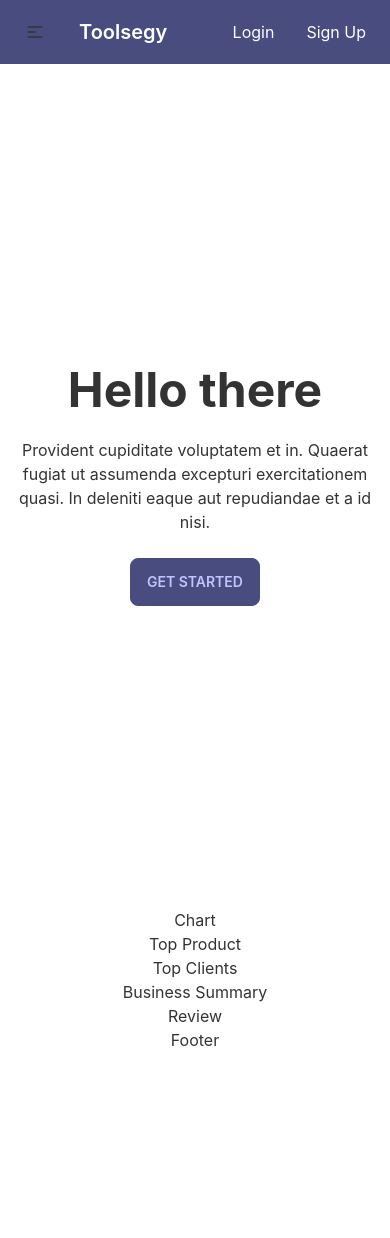
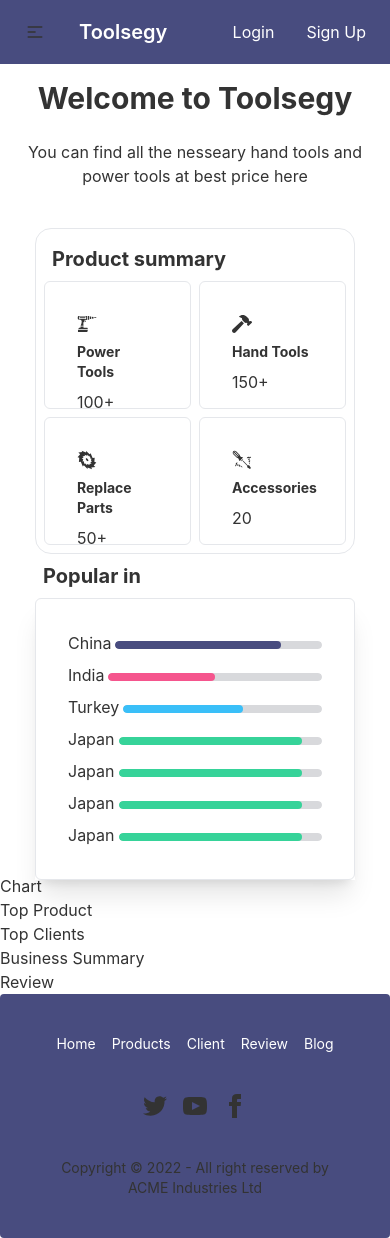
Before and after one commit to Khalidprithy/Toolsegy-client, a React (Create React App) app: page / in a window 390 px wide. Before the commit the page ends 1052 px from the top, so only its background shows below. Built offline with nearby package versions, Linux system fonts and the light colour scheme.

Commit message:
banner added

```diff
--- a/package.json
+++ b/package.json
@@ -9,8 +9,10 @@
     "daisyui": "^2.15.0",
     "react": "^18.1.0",
     "react-dom": "^18.1.0",
+    "react-icons": "^4.3.1",
     "react-router-dom": "^6.3.0",
     "react-scripts": "5.0.1",
+    "recharts": "^2.1.10",
     "web-vitals": "^2.1.4"
   },
   "scripts": {
--- a/src/App.js
+++ b/src/App.js
@@ -11,7 +11,7 @@
 
 function App() {
   return (
-    <div className="App">
+    <div>
       <NavBar></NavBar>
       <Routes>
         <Route path='/' element={<Dashboard></Dashboard>}></Route>
--- a/src/components/Pages/Home/Banner.js
+++ b/src/components/Pages/Home/Banner.js
@@ -1,18 +1,19 @@
 import React from 'react';
+import BannerStates from './BannerStates';
+
 
 const Banner = () => {
     return (
         <div>
-            <div class="hero min-h-screen">
-                <div class="hero-content text-center">
-                    <div class="max-w-md">
-                        <h1 class="text-5xl font-bold">Hello there</h1>
-                        <p class="py-6">Provident cupiditate voluptatem et in. Quaerat fugiat ut assumenda excepturi exercitationem quasi. In deleniti eaque aut repudiandae et a id nisi.</p>
-                        <button class="btn btn-primary">Get Started</button>
+            <div className="hero">
+                <div className="hero-content text-center">
+                    <div className="max-w-md">
+                        <h1 className="text-3xl font-bold">Welcome to Toolsegy</h1>
+                        <p className="py-6">You can find all the nesseary hand tools and power tools at best price here</p>
                     </div>
                 </div>
             </div>
-
+            <BannerStates></BannerStates>
         </div>
     );
 };
--- /dev/null
+++ b/src/components/Pages/Home/BannerStates.js
@@ -0,0 +1,61 @@
+import React from 'react';
+import { GiDrill, GiBoltSaw, GiScrewdriver } from 'react-icons/gi';
+import { FaHammer } from 'react-icons/fa';
+
+const BannerStates = () => {
+    return (
+        <div className='grid grid-cols-1 md:grid-cols-2
+        lg:grid-cols-2'>
+            <div className='card w-80 mx-auto p-2 border'>
+                <h1 className='text-xl font-bold p-2'>Product summary</h1>
+                <div className='grid grid-cols-2 gap-2'>
+                    <div class="card bg-base-100 h-32 rounded-md border">
+                        <div class="card-body">
+                            <h2 class="card-title"><GiDrill></GiDrill></h2>
+                            <p className='font-bold text-sm'>Power Tools</p>
+                            <p>100+</p>
+                        </div>
+                    </div>
+                    <div class="card bg-base-100 h-32 rounded-md border">
+                        <div class="card-body">
+                            <h2 class="card-title"><FaHammer></FaHammer></h2>
+                            <p className='font-bold text-sm'>Hand Tools</p>
+                            <p>150+</p>
+                        </div>
+                    </div>
+                    <div class="card bg-base-100 h-32 rounded-md border">
+                        <div class="card-body">
+                            <h2 class="card-title"><GiBoltSaw></GiBoltSaw></h2>
+                            <p className='font-bold text-sm'>Replace Parts</p>
+                            <p>50+</p>
+                        </div>
+                    </div>
+                    <div class="card bg-base-100 h-32 rounded-md border">
+                        <div class="card-body">
+                            <h2 class="card-title"><GiScrewdriver></GiScrewdriver></h2>
+                            <p className='font-bold text-sm'>Accessories</p>
+                            <p>20</p>
+                        </div>
+                    </div>
+                </div>
+            </div>
+            <div className='card w-80 h-80 mx-auto'>
+                <h1 className='text-xl font-bold p-2'>Popular in</h1>
+                <div class="bg-base-100 shadow-xl">
+                    <div class="card-body rounded-md border">
+                        <p className='flex items-center'>China <progress class="progress w-56 progress-primary mt-1 ml-1" value="80" max="100"></progress></p>
+                        <p className='flex items-center'>India <progress class="progress w-56 progress-secondary mt-1 ml-1" value="50" max="100"></progress></p>
+                        <p className='flex items-center'>Turkey <progress class="progress w-56 progress-info mt-1 ml-1" value="60" max="100"></progress></p>
+                        <p className='flex items-center'>Japan <progress class="progress w-56 progress-success mt-1 ml-1" value="90" max="100"></progress></p>
+                        <p className='flex items-center'>Japan <progress class="progress w-56 progress-success mt-1 ml-1" value="90" max="100"></progress></p>
+                        <p className='flex items-center'>Japan <progress class="progress w-56 progress-success mt-1 ml-1" value="90" max="100"></progress></p>
+                        <p className='flex items-center'>Japan <progress class="progress w-56 progress-success mt-1 ml-1" value="90" max="100"></progress></p>
+
+                    </div>
+                </div>
+            </div>
+        </div>
+    );
+};
+
+export default BannerStates;
--- a/src/components/Pages/Home/Dashboard.js
+++ b/src/components/Pages/Home/Dashboard.js
@@ -9,7 +9,7 @@
 
 const Dashboard = () => {
     return (
-        <div>
+        <div className='lg:px-12'>
             <Banner></Banner>
             <Chart></Chart>
             <TopProduct></TopProduct>
--- a/src/components/Shared/Footer/Footer.js
+++ b/src/components/Shared/Footer/Footer.js
@@ -1,10 +1,27 @@
 import React from 'react';
+import { Link } from 'react-router-dom';
 
 const Footer = () => {
     return (
-        <div>
-            <h1>Footer</h1>
-        </div>
+        <footer className="footer footer-center p-10 bg-primary text-base-content rounded">
+            <div className="grid grid-flow-col gap-4">
+                <p className='text-white'><Link to='/'>Home</Link></p>
+                <p className='text-white'><Link to='/products'>Products</Link></p>
+                <p className='text-white'><Link to='/client'>Client</Link></p>
+                <p className='text-white'><Link to='/review'>Review</Link></p>
+                <p className='text-white'><Link to='/Blog'>Blog</Link></p>
+            </div>
+            <div>
+                <div className="grid grid-flow-col gap-4">
+                    <a><svg xmlns="http://www.w3.org/2000/svg" width="24" height="24" viewBox="0 0 24 24" className="fill-current"><path d="M24 4.557c-.883.392-1.832.656-2.828.775 1.017-.609 1.798-1.574 2.165-2.724-.951.564-2.005.974-3.127 1.195-.897-.957-2.178-1.555-3.594-1.555-3.179 0-5.515 2.966-4.797 6.045-4.091-.205-7.719-2.165-10.148-5.144-1.29 2.213-.669 5.108 1.523 6.574-.806-.026-1.566-.247-2.229-.616-.054 2.281 1.581 4.415 3.949 4.89-.693.188-1.452.232-2.224.084.626 1.956 2.444 3.379 4.6 3.419-2.07 1.623-4.678 2.348-7.29 2.04 2.179 1.397 4.768 2.212 7.548 2.212 9.142 0 14.307-7.721 13.995-14.646.962-.695 1.797-1.562 2.457-2.549z"></path></svg></a>
+                    <a><svg xmlns="http://www.w3.org/2000/svg" width="24" height="24" viewBox="0 0 24 24" className="fill-current"><path d="M19.615 3.184c-3.604-.246-11.631-.245-15.23 0-3.897.266-4.356 2.62-4.385 8.816.029 6.185.484 8.549 4.385 8.816 3.6.245 11.626.246 15.23 0 3.897-.266 4.356-2.62 4.385-8.816-.029-6.185-.484-8.549-4.385-8.816zm-10.615 12.816v-8l8 3.993-8 4.007z"></path></svg></a>
+                    <a><svg xmlns="http://www.w3.org/2000/svg" width="24" height="24" viewBox="0 0 24 24" className="fill-current"><path d="M9 8h-3v4h3v12h5v-12h3.642l.358-4h-4v-1.667c0-.955.192-1.333 1.115-1.333h2.885v-5h-3.808c-3.596 0-5.192 1.583-5.192 4.615v3.385z"></path></svg></a>
+                </div>
+            </div>
+            <div>
+                <p>Copyright © 2022 - All right reserved by ACME Industries Ltd</p>
+            </div>
+        </footer>
     );
 };
 
--- a/src/components/Shared/Header/NavBar.js
+++ b/src/components/Shared/Header/NavBar.js
@@ -16,25 +16,25 @@
     </>
 
     return (
-        <div class="navbar bg-primary">
-            <div class="navbar-start">
-                <div class="dropdown">
-                    <label tabIndex="0" class="btn btn-ghost lg:hidden">
-                        <svg xmlns="http://www.w3.org/2000/svg" class="h-5 w-5" fill="none" viewBox="0 0 24 24" stroke="currentColor"><path strokeLinecap="round" stroke-linejoin="round" strokeWidth="2" d="M4 6h16M4 12h8m-8 6h16" /></svg>
+        <div className="navbar bg-primary">
+            <div className="navbar-start">
+                <div className="dropdown">
+                    <label tabIndex="0" className="btn btn-ghost lg:hidden">
+                        <svg xmlns="http://www.w3.org/2000/svg" className="h-5 w-5" fill="none" viewBox="0 0 24 24" stroke="currentColor"><path strokeLinecap="round" strokeLinejoin="round" strokeWidth="2" d="M4 6h16M4 12h8m-8 6h16" /></svg>
                     </label>
-                    <ul tabIndex="1" class="menu menu-compact dropdown-content mt-3 p-2 shadow bg-primary rounded-box w-48">
+                    <ul tabIndex="1" className="menu menu-compact dropdown-content mt-3 p-2 shadow bg-primary rounded-box w-48">
                         {menuItems}
                     </ul>
                 </div>
-                <Link to='/' class="btn btn-ghost normal-case text-xl text-white">Toolsegy</Link>
+                <Link to='/' className="btn btn-ghost normal-case text-xl text-white">Toolsegy</Link>
             </div>
-            <div class="navbar-center hidden lg:flex">
-                <ul class="menu menu-horizontal p-0">
+            <div className="navbar-center hidden lg:flex">
+                <ul className="menu menu-horizontal p-0">
                     {menuItems}
                 </ul>
             </div>
-            <div class="navbar-end lg:flex">
-                <ul class="menu menu-horizontal p-0">
+            <div className="navbar-end lg:flex">
+                <ul className="menu menu-horizontal p-0">
                     {loginItems}
                 </ul>
             </div>
```
Also changed, not shown: public/product.json (added, +92 -0 lines), 1 other file (tests, documents, lock files or other folders).
